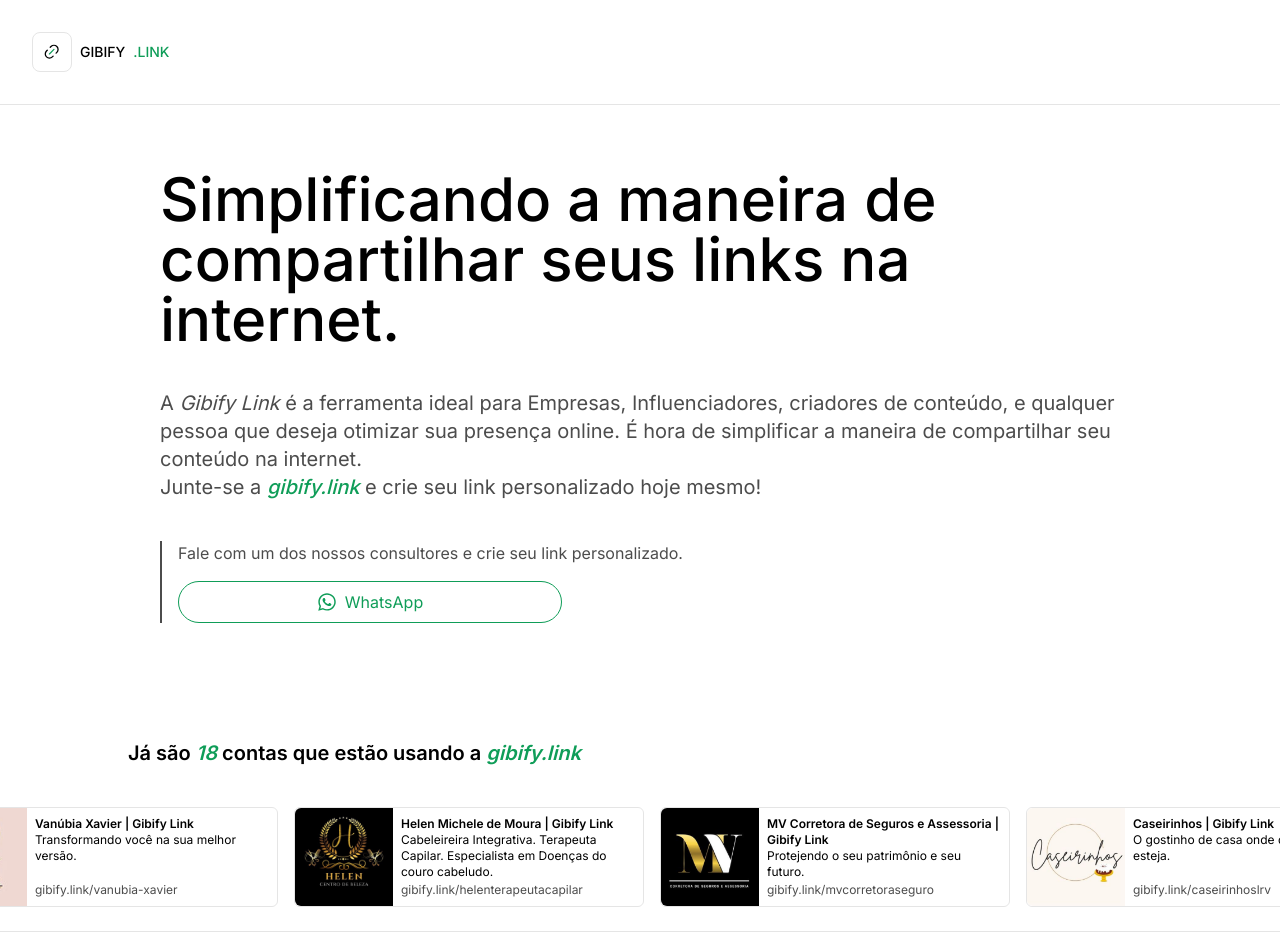
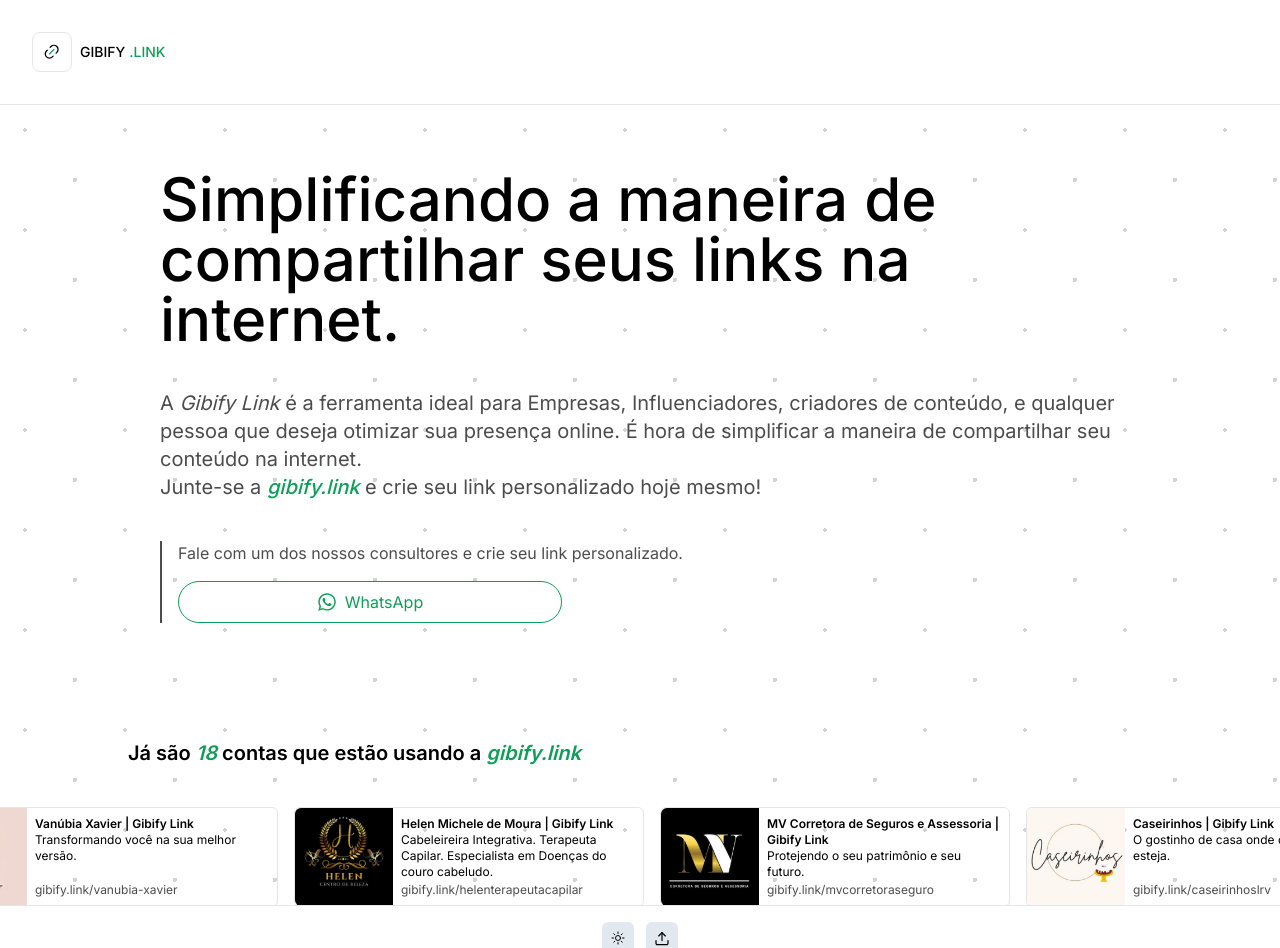
Before and after one commit to gibifytech/gibify.link, a Next.js app: page / in a window 1280 px wide. Shown: the top 948 px of the page. Built offline with nearby package versions, Linux system fonts and the light colour scheme.

Commit message:
fix: bg home page

```diff
--- a/src/JSON/data.json
+++ b/src/JSON/data.json
@@ -200,9 +200,9 @@
     },
     {
       "id": "08",
-      "name": "Capricho",
+      "name": "Capricho Presentes & Utilidades",
       "metadata": {
-        "title": "Capricho",
+        "title": "Capricho Presentes & Utilidades",
         "description": "As melhores opções em presentes e utilidades."
       },
       "bio": "Capricho Presentes & Utilidades. As melhores opções em presentes e utilidades.",
--- a/src/app/not-found.tsx
+++ b/src/app/not-found.tsx
@@ -12,7 +12,7 @@
         Acessar a Home
       </Link>
       <Link
-        href="https://wa.me/5548998463847?text="
+        href="https://wa.me/5548998463847"
         target="_blank"
         rel="noopener noreferrer"
         className="mx-auto mt-4 flex w-full items-center justify-center rounded-full bg-black p-4 tracking-wide text-white hover:opacity-90"
--- a/src/app/page.tsx
+++ b/src/app/page.tsx
@@ -20,14 +20,23 @@
 export default function HomePage() {
   return (
     <>
+      <div
+        style={{
+          backgroundImage:
+            'radial-gradient(circle at 25px 25px, lightgray 2%, transparent 0%), radial-gradient(circle at 75px 75px, lightgray 2%, transparent 0%)',
+          backgroundSize: '100px 100px',
+          width: '100%',
+          height: '100vh'
+        }}
+      >
         <div className="max-w-5xl mx-auto p-6 md:p-8">
           <h1 className="text-3xl md:text-6xl font-medium mt-8">
             Simplificando a maneira de compartilhar seus links na internet.
           </h1>
           <h3 className="md:text-xl text-lg text-black/70 dark:text-white/70 mt-10">
             A <i>Gibify Link</i> é a ferramenta ideal para Empresas, Influenciadores, criadores de
-          conteúdo, e qualquer pessoa que deseja otimizar sua presença online. É hora de simplificar
-          a maneira de compartilhar seu conteúdo na internet.
+            conteúdo, e qualquer pessoa que deseja otimizar sua presença online. É hora de
+            simplificar a maneira de compartilhar seu conteúdo na internet.
             <br />
             Junte-se a <i className="font-medium text-green-500">gibify.link</i> e crie seu link
             personalizado hoje mesmo!
@@ -49,6 +58,7 @@
           </div>
         </div>
         <Carousel />
+      </div>
     </>
   )
 }
--- a/src/components/carousel/index.tsx
+++ b/src/components/carousel/index.tsx
@@ -4,7 +4,7 @@
 
 export default function Carousel() {
   return (
-    <div className="w-full  items-center pb-6 pt-1 mt-10 px-10">
+    <div className="w-full  items-center pt-1 mt-10 px-10">
       <h2 className="max-w-5xl mx-auto my-10 text-xl font-semibold">
         Já são <i className="text-green-500">{json.data.length}</i> contas que estão usando a{' '}
         <i className="text-green-500">gibify.link</i>
--- a/src/components/layout/footer.tsx
+++ b/src/components/layout/footer.tsx
@@ -17,12 +17,12 @@
         <div className="flex items-center justify-center text-sm font-medium uppercase gap-2 my-4">
           <LogoSquare size="sm" />
           <a href="https://gibify.link">
-            gibify<span className="text-green-500"> .link</span>
+            gibify<span className="text-green-500 ml-1">.link</span>
           </a>
         </div>
         <p> &copy; {copyrightDate} Todos os direitos reservados.</p>
         <p className="mb-4 mt-2">
-          <a href="https://gibify.com.br" className="font-semibold">
+          <a href="#" className="font-semibold">
             Gibify - Marketing e Tecnologia
           </a>
         </p>
--- a/src/components/layout/header.tsx
+++ b/src/components/layout/header.tsx
@@ -13,7 +13,9 @@
         <header className="flex items-center justify-between w-full border-b border-neutral-200 dark:border-neutral-700 p-8">
           <div className="flex items-center text-sm font-medium uppercase gap-2">
             <LogoSquare size="sm" />
-            gibify<span className="text-green-500">.link</span>
+            <p>
+              gibify<span className="text-green-500 ml-1">.link</span>
+            </p>
           </div>
         </header>
       )}
```
Lines whose indentation alone changed are shown as unchanged.
